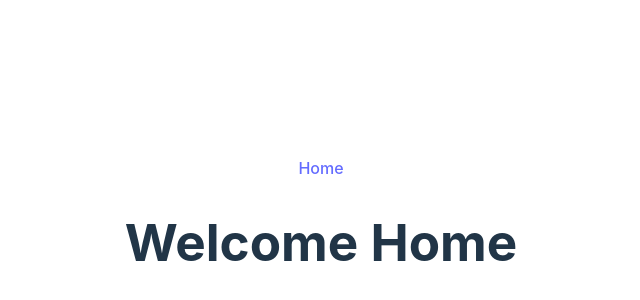
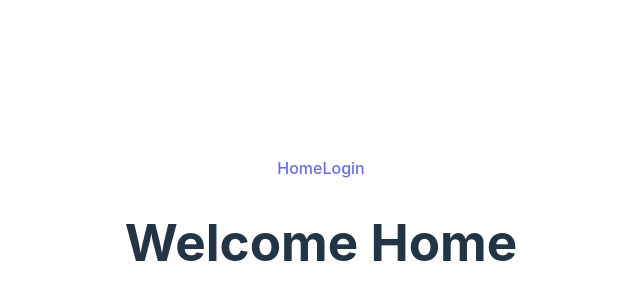
Before and after one commit to Madfarm/AdminPortalBase, a React (Vite) app: page / in a window 1280 px wide. Shown: the part 170-470 px from the top of the page, without its empty margins (319-959 px from the left). Built offline with nearby package versions, Linux system fonts and the light colour scheme.

Commit message:
Add routing for login page

```diff
--- a/src/App.tsx
+++ b/src/App.tsx
@@ -2,6 +2,7 @@
 import './App.css'
 import Home from './Pages/Home'
 import Header from './Components/Header'
+import LoginPage from './Pages/Login'
 
 function App() {
   return (
@@ -9,6 +10,7 @@
     <Header />
      <Routes>
         <Route path="/" element={ <Home /> } />
+        <Route path="/login" element={ <LoginPage /> } />
      </Routes>
     </>
   )
--- a/src/Components/Header.tsx
+++ b/src/Components/Header.tsx
@@ -2,8 +2,9 @@
 
 export default function Header() {
     return (
-        <nav>
+        <nav className="Navbar">
             <Link to="/">Home</Link>
+            <Link to="/login">Login</Link>
         </nav>
     )
 }
```
